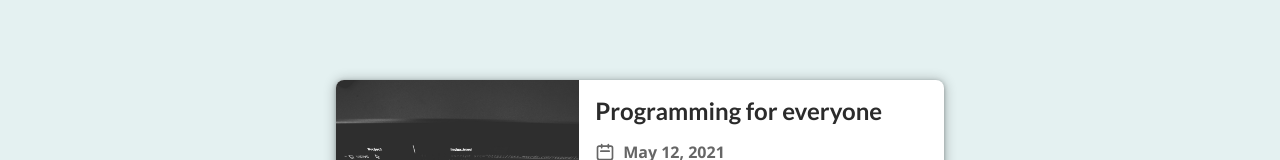
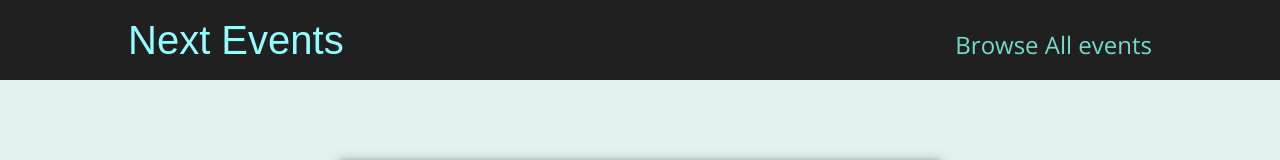
Before and after one commit to acharayaP03/NextEvent, a Next.js app: page / in a window 1280 px wide. Shown: the top 160 px of the page. Built offline with nearby package versions, Linux system fonts and the light colour scheme.

Commit message:
wrap app component with layout

```diff
--- a/pages/_app.js
+++ b/pages/_app.js
@@ -1,7 +1,12 @@
 import '../styles/globals.css'
+import Layout from "../components/layouts/layout";
 
 function MyApp({ Component, pageProps }) {
-  return <Component {...pageProps} />
+  return (
+      <Layout>
+        <Component {...pageProps} />
+      </Layout>
+  )
 }
 
 export default MyApp
```
